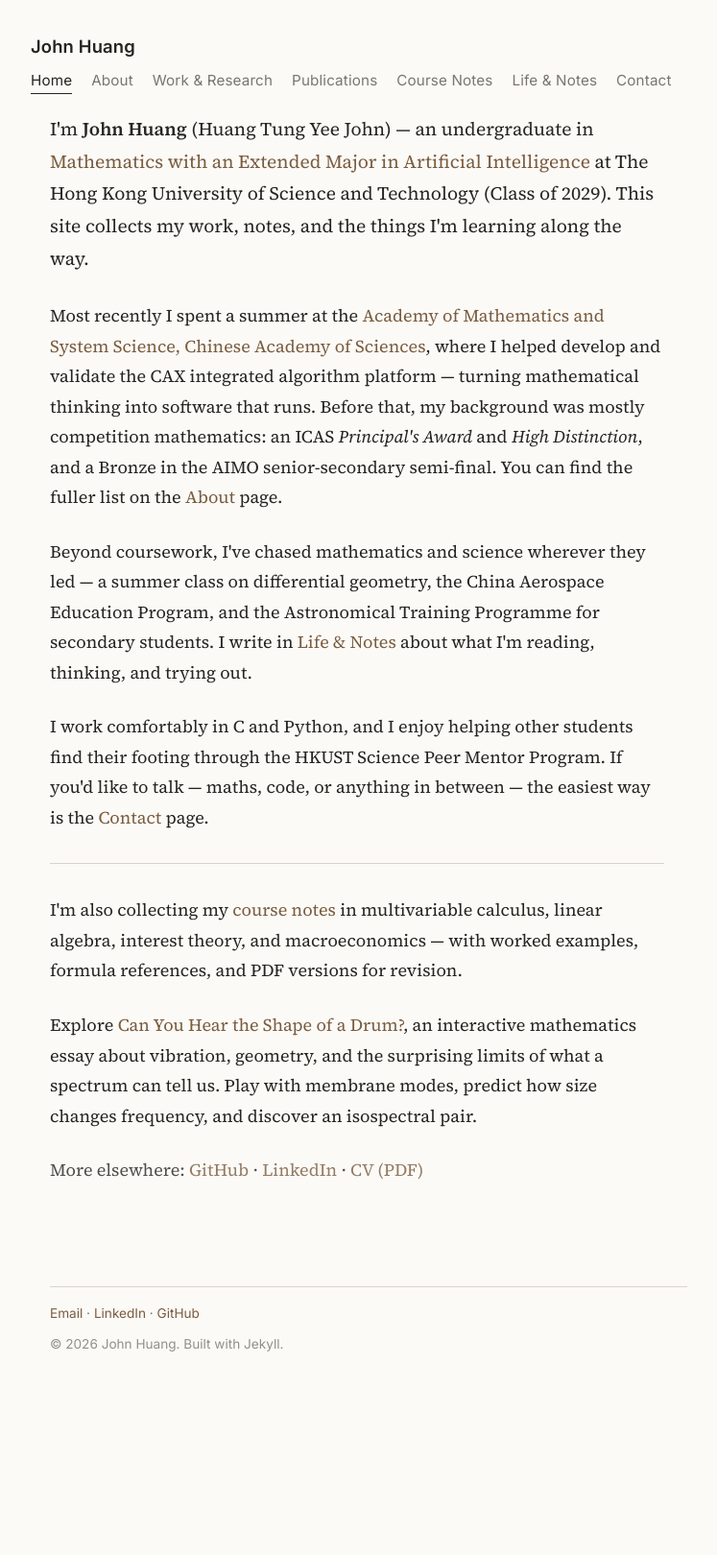
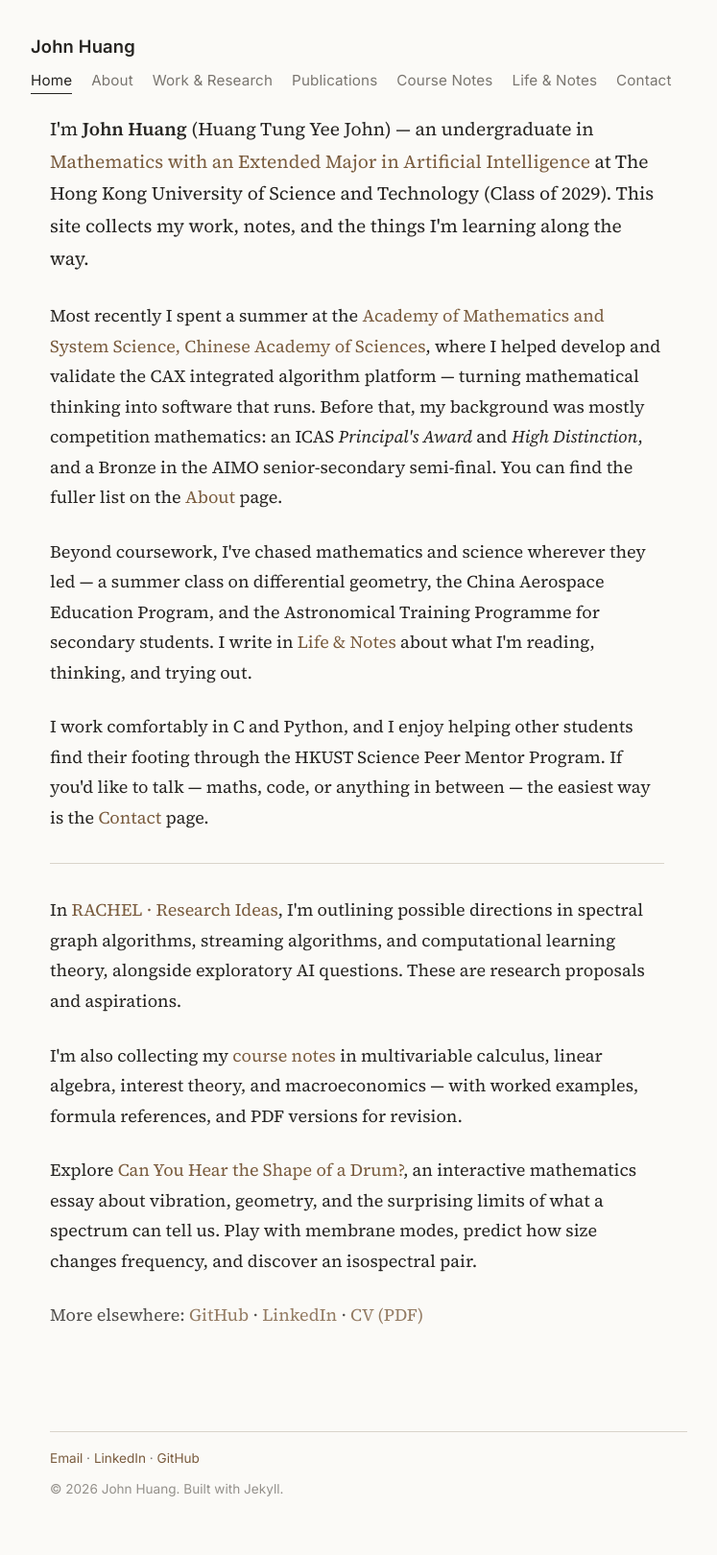
Before and after one commit to Huang-ty/Huang-ty.github.io, a Jekyll site: the page built from index.html, in a window 1280 px wide. Shown: the whole page at 96% size, without its empty margins (256-1003 px from the left). Built offline with Jekyll 4.4.1, drawn with Linux system fonts in a browser that asks for light colours; before the commit the page ends 1469 px from its top, so only the background shows below that.

Commit message:
Introduce RACHEL research proposals on homepage
Added a paragraph outlining research ideas in spectral graph algorithms, streaming algorithms, and computational learning theory.

```diff
--- a/index.html
+++ b/index.html
@@ -27,6 +27,10 @@ permalink: /
 
   <hr>
 
+  <p>In <a href="{{ '/research-ideas/' | relative_url }}">RACHEL · Research Ideas</a>, I'm outlining
+  possible directions in spectral graph algorithms, streaming algorithms, and computational learning
+  theory, alongside exploratory AI questions. These are research proposals and aspirations.</p>
+
   <p>I'm also collecting my <a href="{{ '/courses/' | relative_url }}">course notes</a> in multivariable calculus,
   linear algebra, interest theory, and macroeconomics — with worked examples, formula references,
   and PDF versions for revision.</p>
```
